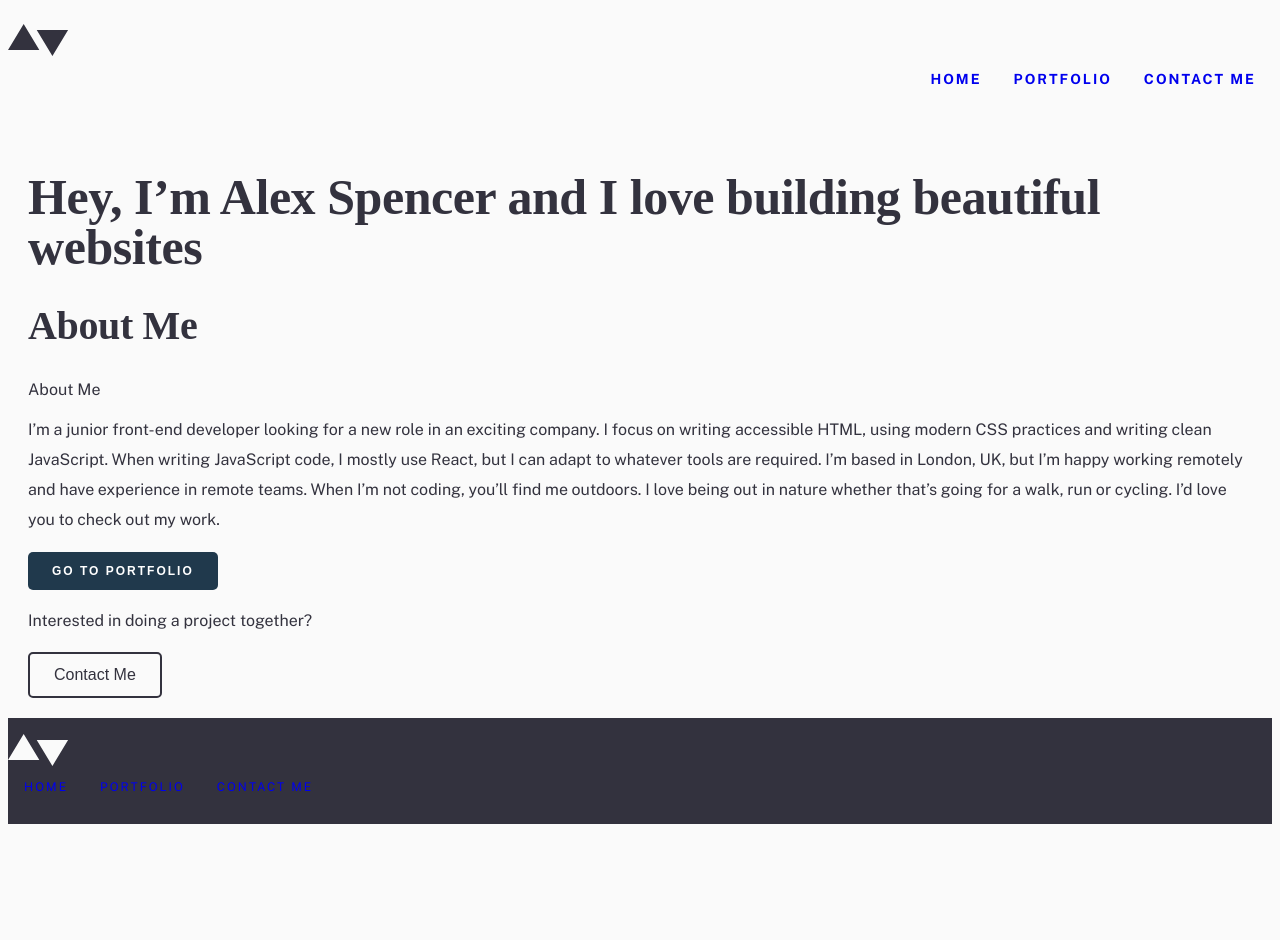
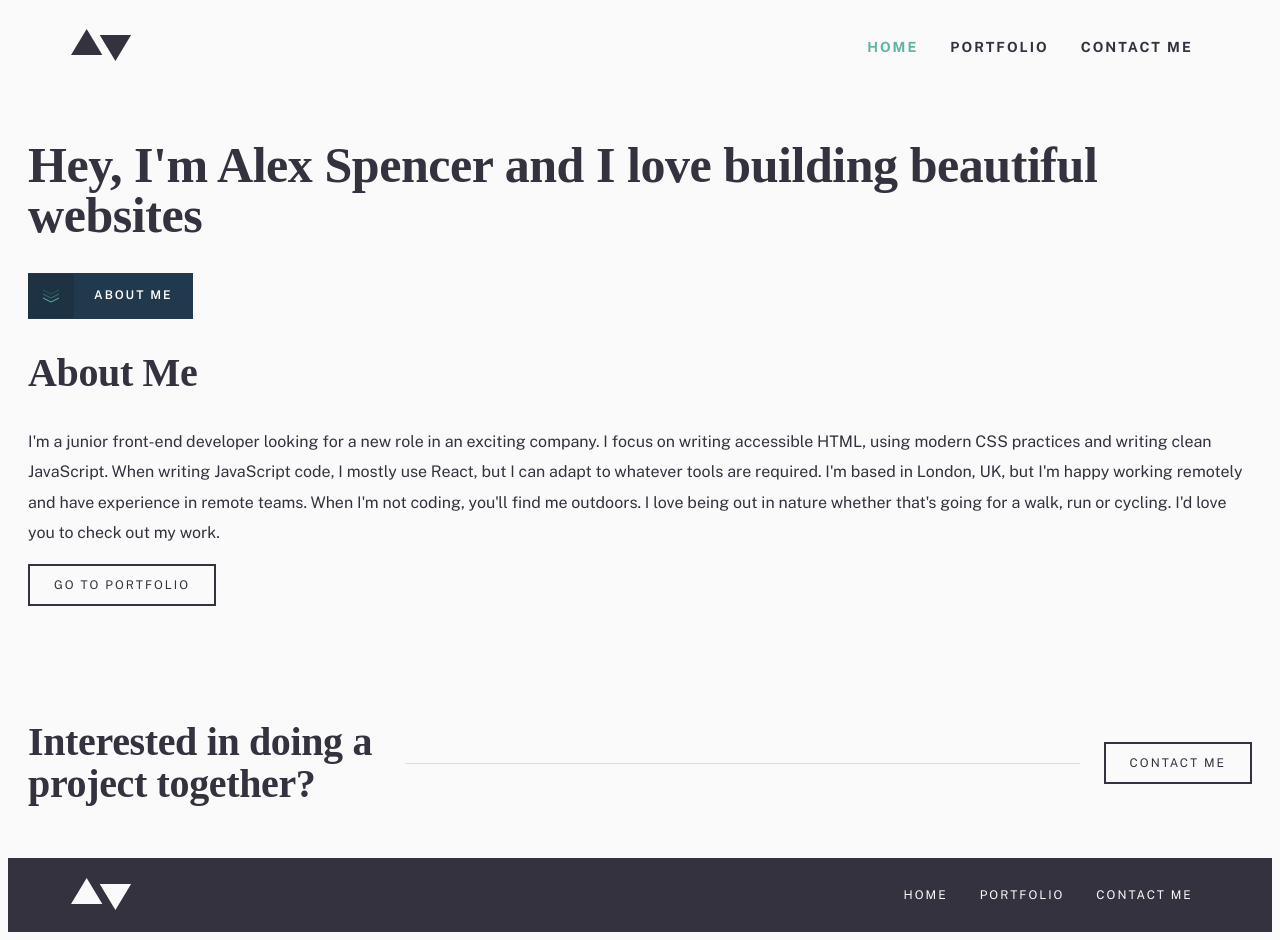
Before and after one commit to ziieng/portfolio-frontend-mentor, a React (Vite) app: page / in a window 1280 px wide. Before the commit the page ends 832 px from the top, so only its background shows below. Built offline with nearby package versions, Linux system fonts and the light colour scheme; a web font is replaced by a local one.

Commit message:
css formatting for buttons

```diff
--- a/src/App.css
+++ b/src/App.css
@@ -7,17 +7,22 @@
   --color-bright-red: hsl(0, 90%, 57%);
 }
 
+#root {
+  min-height: 100vh;
+  margin: 0;
+  display: flex;
+  flex-direction: column;
+  justify-content: center;
+}
+
 body {
   background-color: var(--color-very-light-gray);
   color: var(--color-gray-blue);
-  display: flex;
-  flex-direction: column;
-  justify-content: center;
-  min-height: 100vh;
   font-family: "Public Sans", sans-serif;
 }
 
 main {
+  flex: 1;
   display: flex;
   justify-content: center;
   align-items: center;
@@ -26,45 +31,6 @@ main {
 }
 
 /* START NAVIGATION BARS */
-
-header {
-  width: 100%;
-  padding: 1rem 0;
-  background-color: var(--color-very-light-gray);
-  font-weight: 700;
-  font-size: 14px;
-  line-height: 18px;
-  letter-spacing: 2px;
-  text-transform: uppercase;
-  color: var(--color-gray-blue);
-}
-
-header a.logo {
-  display: flex;
-  align-items: center;
-  text-decoration: none;
-  color: var(--color-gray-blue);
-}
-
-footer {
-  width: 100%;
-  margin-top: auto;
-  padding: 1rem 0;
-  background-color: var(--color-gray-blue);
-  font-weight: 400;
-  font-size: 12px;
-  line-height: 14px;
-  letter-spacing: 2px;
-  text-transform: uppercase;
-  color: var(--color-very-light-gray);
-}
-
-footer a.logo {
-  display: flex;
-  align-items: center;
-  text-decoration: none;
-  color: var(--color-very-light-gray);
-}
 
 nav ul {
   list-style-type: none;
@@ -89,17 +55,85 @@ nav ul li.left {
   justify-self: left;
 }
 
-header nav ul {
+header .content nav ul {
   justify-content: flex-end;
 }
 
-header nav ul li a:hover:not(.active) {
+header .content nav ul li a {
+  color: var(--color-gray-blue);
+}
+
+header .content nav ul li a.active {
+  color: var(--color-cyan);
+}
+
+header .content nav ul li a:hover:not(.active) {
   background-color: var(--color-gray-blue);
   color: var(--color-very-light-gray);
 }
 
-header nav ul li a.active {
-  color: var(--color-cyan);
+footer .content nav ul li a {
+  color: var(--color-very-light-gray);
+}
+
+footer .content nav ul li a:hover {
+  background-color: var(--color-very-light-gray);
+  color: var(--color-gray-blue);
+}
+
+header {
+  width: 100%;
+  padding: 1rem 0;
+  background-color: var(--color-very-light-gray);
+  font-weight: 700;
+  font-size: 14px;
+  line-height: 18px;
+  letter-spacing: 2px;
+  text-transform: uppercase;
+  color: var(--color-gray-blue);
+}
+
+header .content {
+  width: 90%;
+  max-width: 1200px;
+  margin: 0 auto;
+  display: flex;
+  align-items: center;
+  justify-content: space-between;
+}
+
+header a.logo {
+  align-items: center;
+  text-decoration: none;
+  color: var(--color-gray-blue);
+}
+
+footer {
+  margin-top: auto;
+  width: 100%;
+  padding: 1rem 0;
+  background-color: var(--color-gray-blue);
+  font-weight: 400;
+  font-size: 12px;
+  line-height: 14px;
+  letter-spacing: 2px;
+  text-transform: uppercase;
+  color: var(--color-very-light-gray);
+}
+
+footer .content {
+  width: 90%;
+  max-width: 1200px;
+  margin: 0 auto;
+  display: flex;
+  align-items: center;
+  justify-content: space-between;
+}
+
+footer .content a.logo {
+  align-items: center;
+  text-decoration: none;
+  color: var(--color-very-light-gray);
 }
 
 @media screen and (max-width: 600px) {
@@ -155,14 +189,23 @@ p .secondary-text {
   line-height: 200%;
 }
 
-/* BUTTONS */
+/* START BUTTONS */
+
+button {
+  font-family: "Public Sans", sans-serif;
+  font-style: normal;
+  font-weight: 400;
+  font-size: 12px;
+  line-height: 120%;
+  letter-spacing: 2px;
+  text-transform: uppercase;
+  border-radius: 0px;
+}
 
 .primary-btn {
   background-color: var(--color-dark-blue);
   color: white;
   border: none;
-  padding: 0.75rem 1.5rem;
-  border-radius: 5px;
   cursor: pointer;
   transition: background-color 0.3s ease;
   font-weight: 600;
@@ -171,10 +214,27 @@ p .secondary-text {
   text-align: center;
   letter-spacing: 2px;
   text-transform: uppercase;
+  padding-right: 20px;
+  padding-left: 0;
+}
+
+.primary-btn .icon {
+  background-color: rgba(0, 0, 0, 0.1);
+  display: inline-block;
+  color: var(--color-cyan);
+  height: 100%;
+  margin-right: 20px;
+  padding: 15px;
+  vertical-align: middle;
+  transition: color 0.3s ease;
 }
 
 .primary-btn:hover {
   background-color: var(--color-cyan);
+}
+
+.primary-btn:hover .icon {
+  color: white;
 }
 
 .primary-btn .disabled {
@@ -187,10 +247,10 @@ p .secondary-text {
   color: var(--color-gray-blue);
   border: 2px solid var(--color-gray-blue);
   padding: 0.75rem 1.5rem;
-  font-size: 1rem;
-  border-radius: 5px;
+  font-size: 12px;
   cursor: pointer;
   transition: background-color 0.3s ease, color 0.3s ease;
+  height: fit-content;
 }
 
 .secondary-btn:hover {
@@ -204,3 +264,45 @@ p .secondary-text {
   color: var(--color-light-gray);
   cursor: not-allowed;
 }
+/* END BUTTONS */
+
+/* CONTACT CTA */
+.contact-cta {
+  display: flex;
+  flex-direction: row;
+  justify-content: space-between;
+  align-items: center;
+  text-align: center;
+  margin-top: 2rem;
+  padding-top: 50px;
+}
+
+.contact-cta h2 {
+  text-align: left;
+  max-width: 60ch;
+}
+
+.contact-cta hr {
+  border: none;
+  border-top: 1px solid var(--color-gray-blue);
+  width: 100%;
+  margin: auto 1.5rem;
+  opacity: 0.15;
+}
+
+.contact-cta button {
+  min-width: fit-content;
+}
+
+@media (max-width: 600px) {
+  .contact-cta {
+    flex-direction: column;
+    gap: 1.5rem;
+  }
+
+  .contact-cta hr {
+    display: none;
+  }
+}
+
+/* END CONTACT CTA */
--- /dev/null
+++ b/src/components/ContactCta.tsx
@@ -0,0 +1,19 @@
+import { useNavigate } from 'react-router-dom';
+
+const ContactCta = () => {
+  const navigate = useNavigate();
+
+  const handleContactClick = () => {
+    navigate('/contact');
+  };
+
+  return (
+    <div className="contact-cta">
+      <h2>Interested in doing a project together?</h2>
+      <hr />
+      <button onClick={handleContactClick} className='secondary-btn'>Contact Me</button>
+    </div>
+  )
+}
+
+export default ContactCta;
--- a/src/components/Footer.tsx
+++ b/src/components/Footer.tsx
@@ -3,14 +3,16 @@ import Logo from "../assets/images/logo.svg?react";
 
 const Footer = () => (
   <footer>
+    <div className='content'>
+      <Link to="/" className='logo'><Logo /></Link>
       <nav>
-    <Link to="/" className='logo'><Logo /></Link>
         <ul>
           <li><Link to="/">Home</Link></li>
           <li><Link to="/portfolio">Portfolio</Link></li>
           <li><Link to="/contact">Contact Me</Link></li>
         </ul>
       </nav>
+    </div>
   </footer>
 )
 
--- a/src/components/Header.tsx
+++ b/src/components/Header.tsx
@@ -1,16 +1,18 @@
-import { Link } from 'react-router-dom';
+import { Link, NavLink } from 'react-router-dom';
 import Logo from "../assets/images/logo.svg?react";
 
 const Header = () => (
   <header>
-    <nav>
-    <Link to="/" className='logo'><Logo /></Link>
-      <ul>
-        <li><Link to="/">Home</Link></li>
-        <li><Link to="/portfolio">Portfolio</Link></li>
-        <li><Link to="/contact">Contact Me</Link></li>
-      </ul>
-    </nav>
+    <div className='content'>
+      <Link to="/" className='logo'><Logo /></Link>
+      <nav>
+        <ul>
+          <li><NavLink to="/" className={({ isActive }) => isActive ? "active" : ""}>Home</NavLink></li>
+          <li><NavLink to="/portfolio" className={({ isActive }) => isActive ? "active" : ""}>Portfolio</NavLink></li>
+          <li><NavLink to="/contact" className={({ isActive }) => isActive ? "active" : ""}>Contact Me</NavLink></li>
+        </ul>
+      </nav>
+    </div>
   </header>
 )
 
--- a/src/pages/Home.tsx
+++ b/src/pages/Home.tsx
@@ -1,36 +1,46 @@
-import { useNavigate } from 'react-router-dom';
+import { useNavigate } from "react-router-dom";
+import ContactCta from "../components/ContactCta";
+import DownArrows from "../assets/images/icons/down-arrows.svg?react";
 
 const Home = () => {
   const navigate = useNavigate();
 
   const handlePortfolioClick = () => {
-    navigate('/portfolio');
+    navigate("/portfolio");
   };
 
-  const handleContactClick = () => {
-    navigate('/contact');
+  const scrollToAboutMe = () => {
+    document.getElementById("about-me")?.scrollIntoView({ behavior: "smooth" });
   };
 
   return (
     <div>
-      <h1>Hey, I’m Alex Spencer and I love building beautiful websites</h1>
-      <h2>About Me</h2>
-  About Me
-
-  <p>I’m a junior front-end developer looking for a new role in an exciting company.
-  I focus on writing accessible HTML, using modern CSS practices and writing clean
-  JavaScript. When writing JavaScript code, I mostly use React, but I can adapt to
-  whatever tools are required. I’m based in London, UK, but I’m happy working remotely
-  and have experience in remote teams. When I’m not coding, you’ll find me outdoors.
-  I love being out in nature whether that’s going for a walk, run or cycling. I’d love
-  you to check out my work.</p>
-
-  <button onClick={handlePortfolioClick} className='primary-btn'>Go to Portfolio</button>
-
-  <p>Interested in doing a project together?</p>
-
-  <button onClick={handleContactClick} className='secondary-btn'>Contact Me</button>
-  </div>
-)};
+      <div className="hero-image">
+        <div className="hero-content">
+          <h1>Hey, I'm Alex Spencer and I love building beautiful websites</h1>
+          <button onClick={scrollToAboutMe} className="primary-btn">
+            <DownArrows className="icon" />
+            About Me
+          </button>
+        </div>
+      </div>
+      <h2 id="about-me">About Me</h2>
+      <p>
+        I'm a junior front-end developer looking for a new role in an exciting
+        company. I focus on writing accessible HTML, using modern CSS practices
+        and writing clean JavaScript. When writing JavaScript code, I mostly use
+        React, but I can adapt to whatever tools are required. I'm based in
+        London, UK, but I'm happy working remotely and have experience in remote
+        teams. When I'm not coding, you'll find me outdoors. I love being out in
+        nature whether that's going for a walk, run or cycling. I'd love you to
+        check out my work.
+      </p>
+      <button onClick={handlePortfolioClick} className="secondary-btn">
+        Go to Portfolio
+      </button>
+      <ContactCta />
+    </div>
+  );
+};
 
 export default Home;
```
Also changed, not shown: src/App.tsx (+20 -21 lines), src/assets/images/icons/down-arrows.svg. Lines whose indentation alone changed are shown as unchanged.
